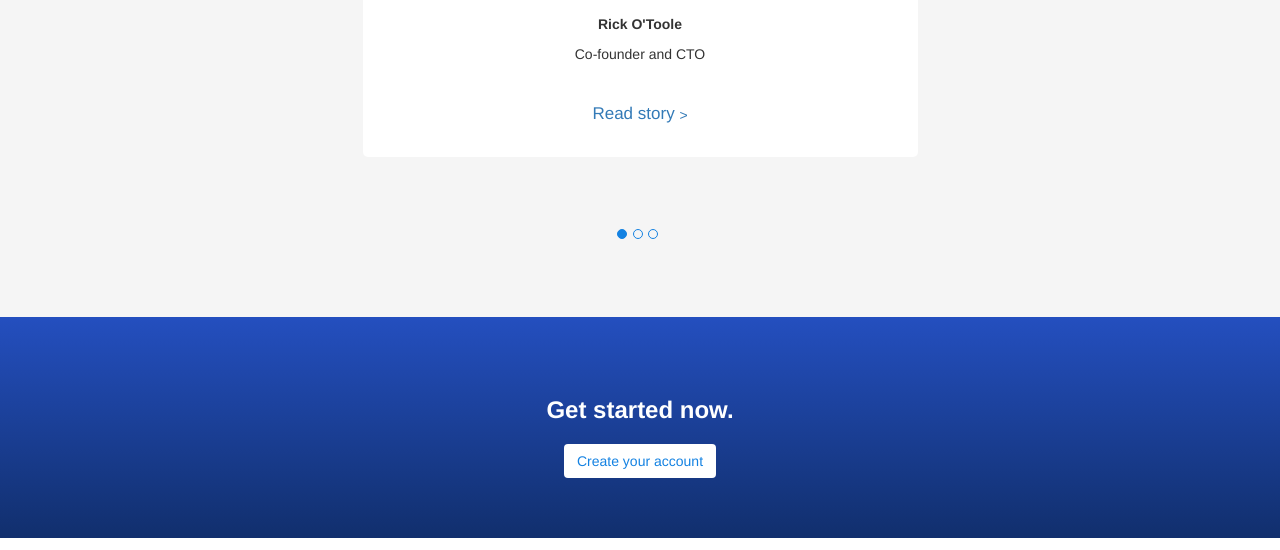
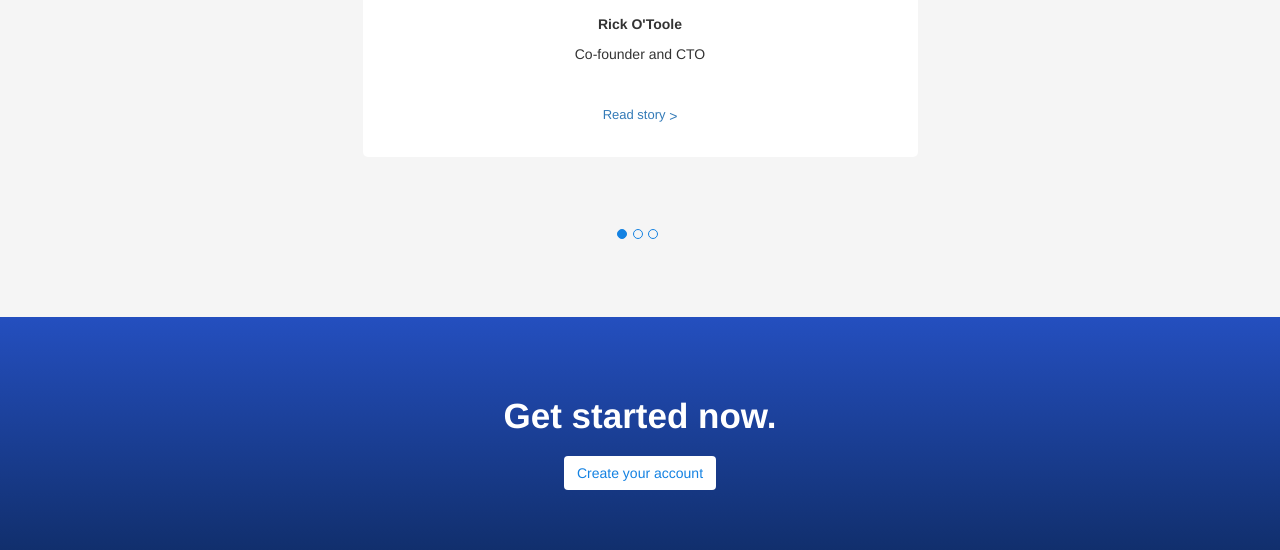
Before and after one commit to Martab1/html-css-digitalocean, a plain HTML site: page index.html in a window 1280 px wide. Shown: the part 3763-4313 px from the top of the page. Drawn offline with nearby package versions, Linux system fonts and the light colour scheme.

Commit message:
fix get started

```diff
--- a/css/style.css
+++ b/css/style.css
@@ -377,6 +377,12 @@ main{
 
     }
 
+    /* section get started */
+
+    .get_started h3{
+        font-size: 3.5rem;
+    }
+
 
 }
 
--- a/index.html
+++ b/index.html
@@ -447,7 +447,7 @@
                             <p class=" color_grey padding_top_20">"We have able to make scaling the technical infrastructure of our business cost effective and efficient."</p>
                             <span class="bolder font_17">Rick O'Toole</span> <br>
                             <span class="font_17">Co-founder and CTO</span> <br> <br>
-                            <a class=" font_17" href="#">Read story <span class=" font_13 vertical">&gt;</span></a>
+                            <a class=" font_13" href="#">Read story <span class=" font_13 vertical">&gt;</span></a>
                         </div>
 
                          <!-- paginations -->
@@ -463,7 +463,7 @@
         </section>
 
         <!--  get started -->
-        <section class="background_gradient text-center padding_top padding_bottom">
+        <section class= "get_started background_gradient text-center padding_top padding_bottom">
 
             <!-- title-->
             <h3 class=" color_white bolder padding_bottom_10">Get started now.</h3>
```
